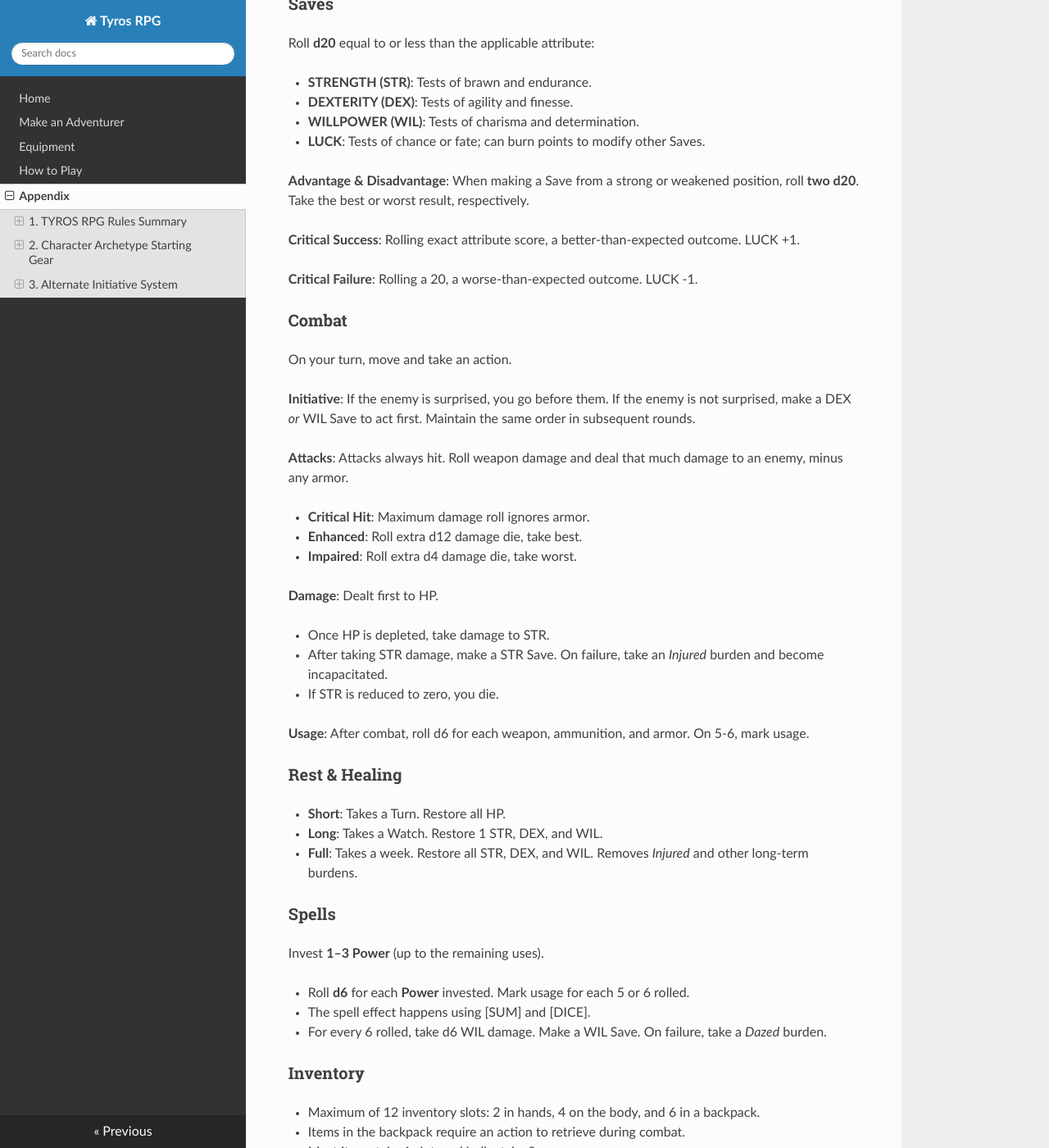
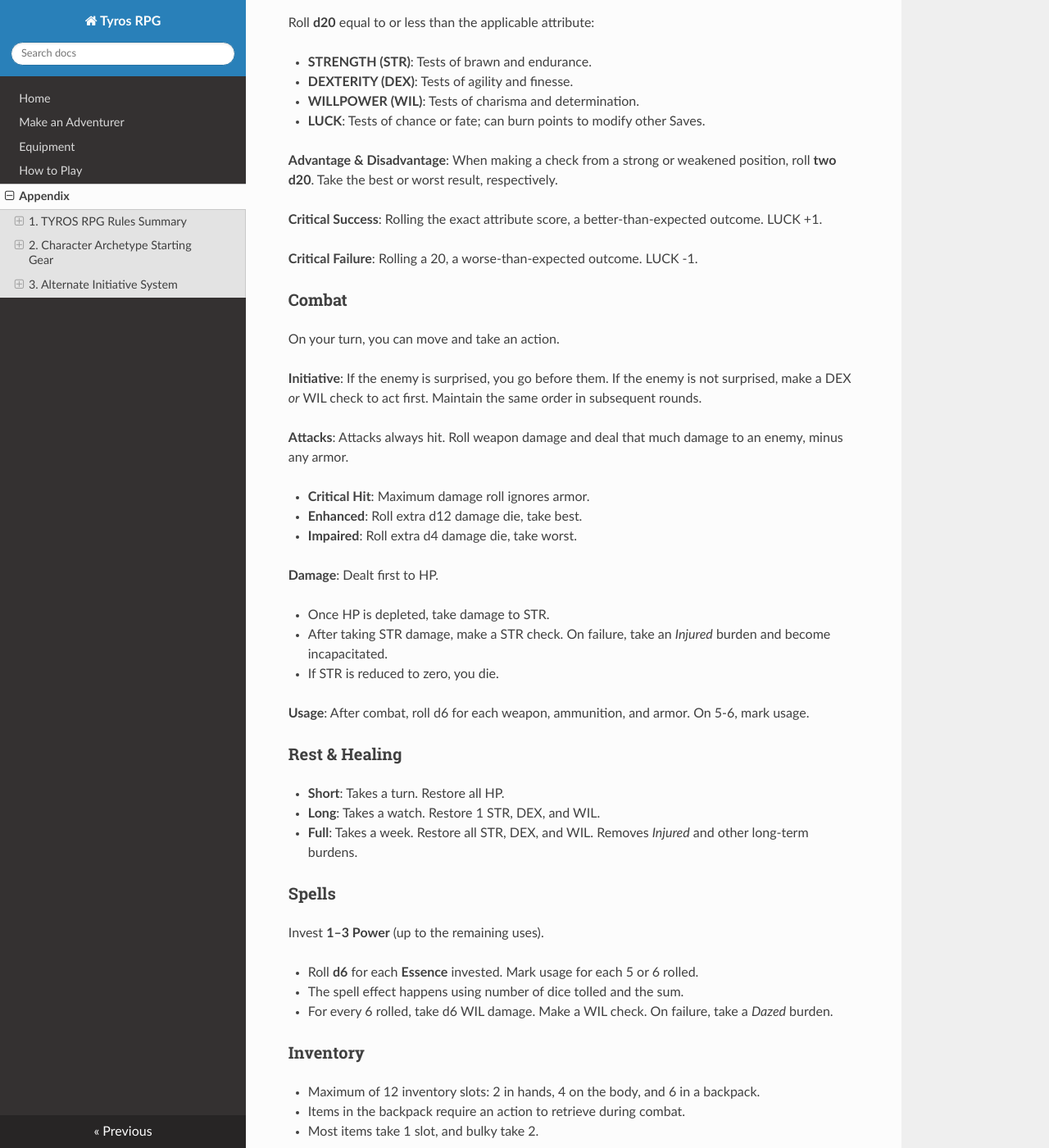
Before and after one commit to joemoose/dungeoneers.d20, an MkDocs documentation site: the page built from docs/4 Appendix.md, in a window 1280 px wide and 1400 px high, scrolled down 588 px. Shown: the whole window at 82% size. Built offline with MkDocs 1.6.1, drawn with Linux system fonts in a browser that asks for light colours; nearby versions of some CDN libraries; some of the changed text lies outside the part shown.

Commit message:
proof reading

```diff
--- a/docs/4 Appendix.md
+++ b/docs/4 Appendix.md
@@ -8,9 +8,6 @@ This appendix contains the following sections:
 
 ## 1. TYROS RPG Rules Summary
 
----
-
-
 ### Best practices
 
 - Ask lots of questions. Make notes. Draw maps.
@@ -28,17 +25,17 @@ Roll **d20** equal to or less than the applicable attribute:
 - **WILLPOWER (WIL)**: Tests of charisma and determination.
 - **LUCK**: Tests of chance or fate; can burn points to modify other Saves.
 
-**Advantage & Disadvantage**: When making a Save from a strong or weakened position, roll **two d20**. Take the best or worst result, respectively.
+**Advantage & Disadvantage**: When making a check from a strong or weakened position, roll **two d20**. Take the best or worst result, respectively.
 
-**Critical Success**: Rolling exact attribute score, a better-than-expected outcome. LUCK +1.
+**Critical Success**: Rolling the exact attribute score, a better-than-expected outcome. LUCK +1.
 
 **Critical Failure**: Rolling a 20, a worse-than-expected outcome. LUCK -1.
 
 ### Combat
 
-On your turn, move and take an action.
+On your turn, you can move and take an action.
 
-**Initiative**: If the enemy is surprised, you go before them. If the enemy is not surprised, make a DEX *or* WIL Save to act first. Maintain the same order in subsequent rounds.
+**Initiative**: If the enemy is surprised, you go before them. If the enemy is not surprised, make a DEX *or* WIL check to act first. Maintain the same order in subsequent rounds.
 
 **Attacks**: Attacks always hit. Roll weapon damage and deal that much damage to an enemy, minus any armor.
 
@@ -49,24 +46,24 @@ On your turn, move and take an action.
 **Damage**: Dealt first to HP.
 
 - Once HP is depleted, take damage to STR.
-- After taking STR damage, make a STR Save. On failure, take an *Injured* burden and become incapacitated.
+- After taking STR damage, make a STR check. On failure, take an *Injured* burden and become incapacitated.
 - If STR is reduced to zero, you die.
 
 **Usage**: After combat, roll d6 for each weapon, ammunition, and armor. On 5-6, mark usage.
 
 ### Rest & Healing
 
-- **Short**: Takes a Turn. Restore all HP.
-- **Long**: Takes a Watch. Restore 1 STR, DEX, and WIL.
+- **Short**: Takes a turn. Restore all HP.
+- **Long**: Takes a watch. Restore 1 STR, DEX, and WIL.
 - **Full**: Takes a week. Restore all STR, DEX, and WIL. Removes *Injured* and other long-term burdens.
 
 ### Spells
 
 Invest **1–3 Power** (up to the remaining uses).
 
-- Roll **d6** for each **Power** invested. Mark usage for each  5 or 6 rolled.
-- The spell effect happens using [SUM] and [DICE].
-- For every 6 rolled, take d6 WIL damage. Make a WIL Save. On failure, take a *Dazed* burden.
+- Roll **d6** for each **Essence** invested. Mark usage for each  5 or 6 rolled.
+- The spell effect happens using number of dice tolled and the sum.
+- For every 6 rolled, take d6 WIL damage. Make a WIL check. On failure, take a *Dazed* burden.
 
 ### Inventory
 
@@ -103,7 +98,7 @@ Invest **1–3 Power** (up to the remaining uses).
 - shepherd’s crook (d8, *bulky*)
 - jute clothing
 - relic: *Witchwood Brooch*
-- herbal poultice (WIL save removes a burden)
+- herbal poultice (WIL check removes a burden)
 - owl, animal companion (1 hp, talons d4)
 
 ### Fighter
@@ -143,7 +138,7 @@ Invest **1–3 Power** (up to the remaining uses).
 - spell tablet (*random*)
 - spell tablet (*random*)
 - ragged clothing (hidden pockets)
-- *Leycap Mushrooms* (removes all *Drained* burdens, STR save vs. addiction)
+- *Leycap Mushrooms* (removes all *Drained* burdens, STR check vs. addiction)
 
 ### Scribe (Mage)
 
@@ -231,10 +220,10 @@ A **slow** turn consists of both **moving and taking an action**, or actions tha
 - Concentrating on maintaining an ongoing spell
 - Retrieving a weapon from a backpack, then attacking
 
-### Setting the Turn Order and Resolving Actions
+### Setting Turn Order and Resolving Actions
 
 After determining who’s turns will be quick or slow, the order of resolving actions is as follows:
 
 1. Resolve all quick turns before slow turns.
-2. If both players and opponents take a quick turn, the player must make a DEX *or* WIL save to go first.
-3. If both players and opponents take a slow turn, the player must make a DEX *or* WIL save to go first.
+2. If players and opponents both take a quick turn, the player must make a DEX *or* WIL check to go first.
+3. If players and opponents both take a slow turn, the player must make a DEX *or* WIL check to go first.
--- a/mkdocs copy.yml
+++ b/mkdocs copy.yml
@@ -4,11 +4,12 @@ nav:
   - 1 Make an Adventurer.md
   - 2 Equipment.md
   - 3 How to Play.md
+  - 4 Appendix.md
 
 theme:
   name: material
   palette:
-    scheme: slate
+    scheme:
   features:
     - navigation.instant
     - navigation.tabs.sticky
--- a/mkdocs.yml
+++ b/mkdocs.yml
@@ -13,3 +13,4 @@ theme:
     gtag: ''
     navigation_depth: 3
     locale: en
+    logo: img/paper-2.png
```
Also changed, not shown: other parts of docs/4 Appendix.md (+8 -16 lines), docs/2 Equipment.md (+8 -8 lines), docs/3 How to Play.md (+16 -16 lines), docs/README.md (+0 -7 lines), docs/Spells extract.md (deleted, +0 -82 lines), docs/Thanks and Credit.md (added, +7 -0 lines), docs/_scratch pad.md (deleted, +0 -23 lines), docs/img/favicon.ico (added), 2 other files.
